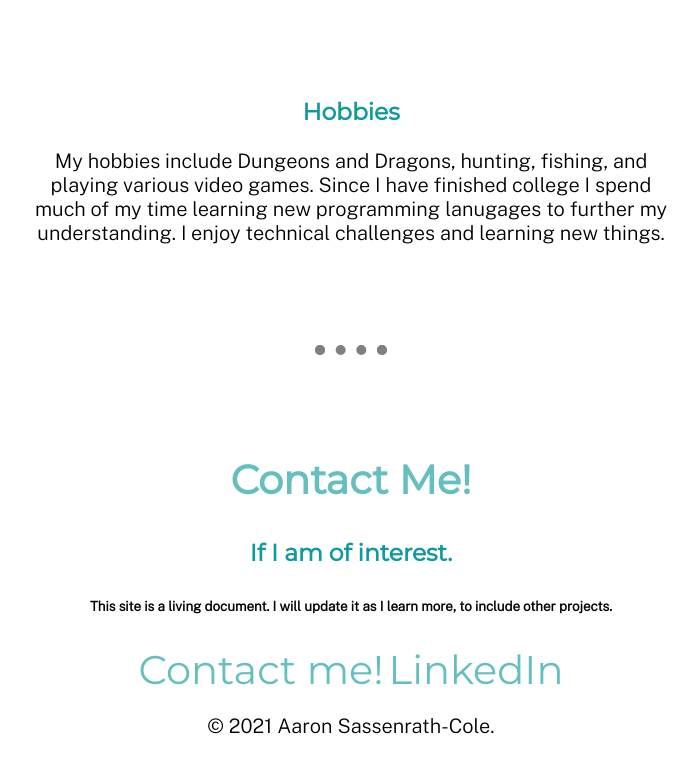
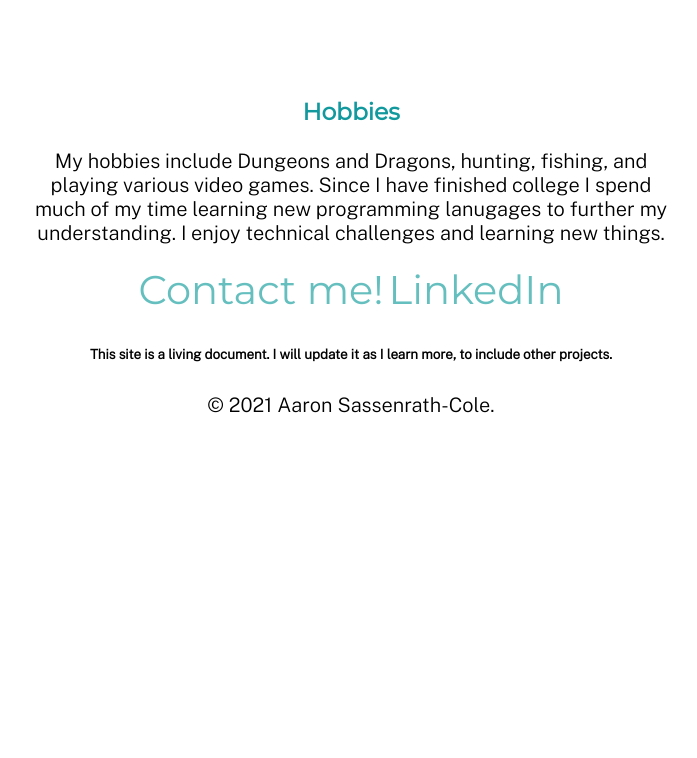
Before and after one commit to Asassenr/messingaround.github.io, a plain HTML site: page index.html in a window 1280 px wide. Shown: the part 2206-2964 px from the top of the page, without its empty margins (289-986 px from the left). After the commit the page ends 2643 px from the top, so only its background shows below. Drawn offline with nearby package versions, Linux system fonts and the light colour scheme.

Commit message:
Update index.html

```diff
--- a/index.html
+++ b/index.html
@@ -42,17 +42,10 @@
 	  <p>My hobbies include Dungeons and Dragons, hunting, fishing, and playing various video games. Since I have finished college I spend much of my time learning new programming lanugages to further my understanding.  I enjoy technical challenges and learning new things.</p>
     </div>
 
-  </div>
-  <hr>
-  <div class="contact-me">
-	  <h2>Contact Me!</h2>
-    <h3>If I am of interest.</h3>
-    <h6>This site is a living document.  I will update it as I learn more, to include other projects.</h6>
-  </div>
-
 <div>
 	<a href="mailto:asassenr@gmail.com">Contact me!</a>
   <a href="https://www.linkedin.com/in/aaron-sassenrath-cole-a04901166/">LinkedIn</a>
+  <h6>This site is a living document.  I will update it as I learn more, to include other projects.</h6>
   <p>© 2021 Aaron Sassenrath-Cole.</p>
 </div>
 
```
